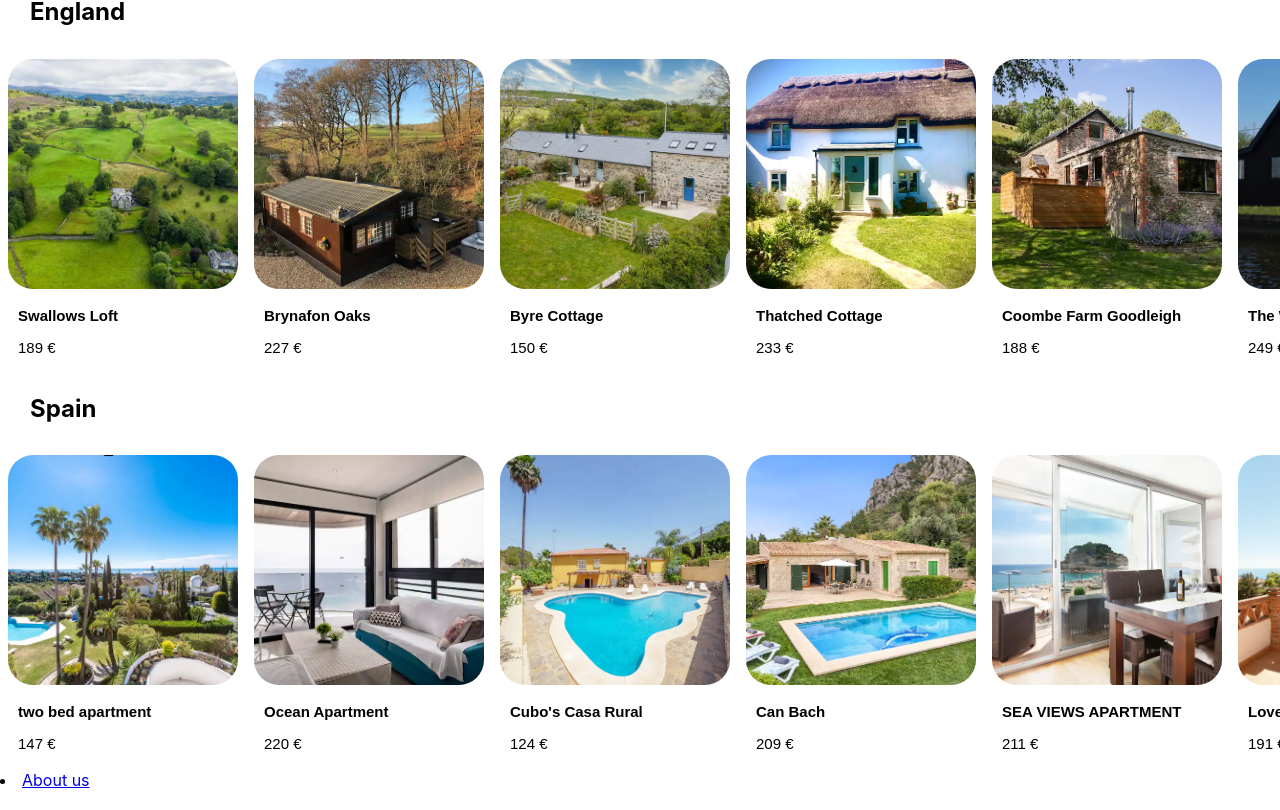
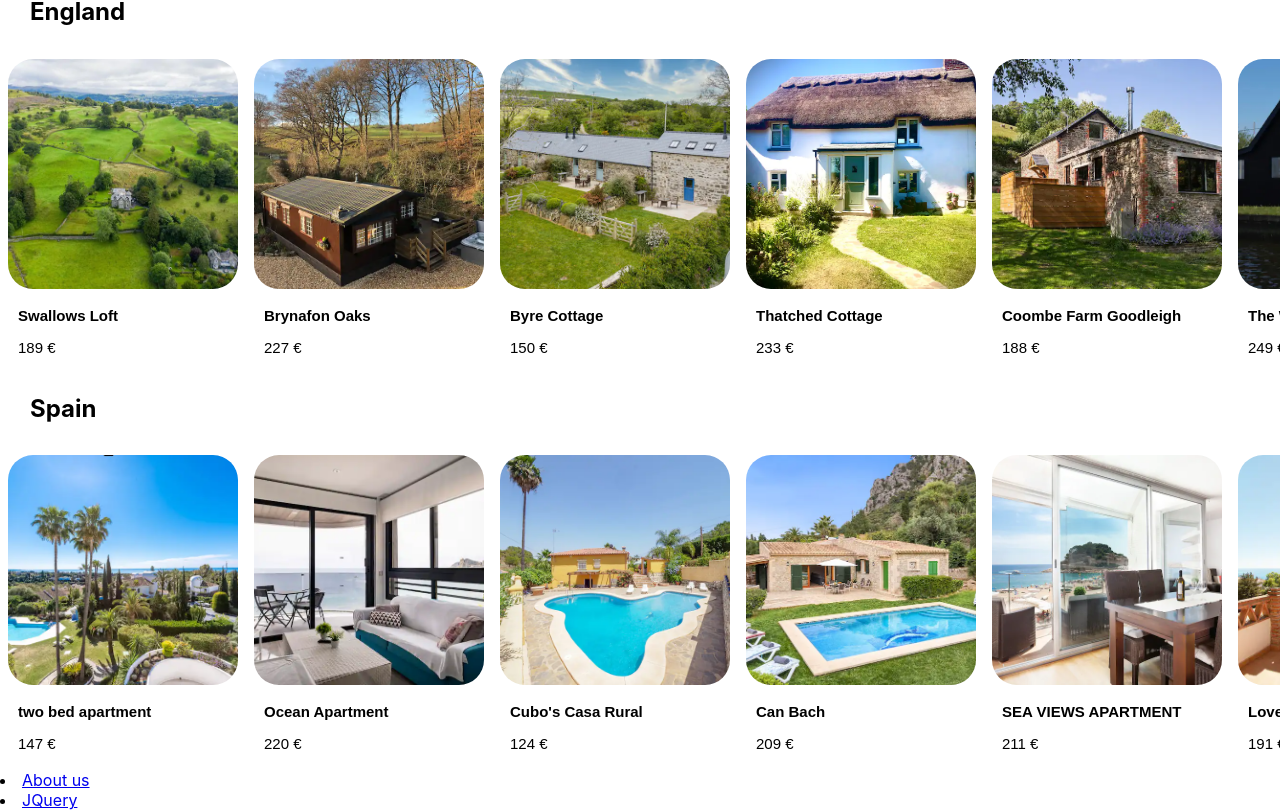
Before and after one commit to JulianDiener/webtech, a React (Create React App) app: page / in a window 1280 px wide. Shown: the part 482-1292 px from the top of the page. Built offline with nearby package versions, Linux system fonts and the light colour scheme.

Commit message:
CHG: added Jquery Site to Routes and linked it

```diff
--- a/src/webpages/aboutus.js
+++ b/src/webpages/aboutus.js
@@ -195,6 +195,7 @@ const Aboutus = () => {
                     </button></div>
             </div>
             <li><Link to="/">Home</Link></li>
+            <li><Link to="/jquery">JQuery</Link></li>
         </div>
     );
 };
--- a/src/webpages/home.jsx
+++ b/src/webpages/home.jsx
@@ -21,6 +21,7 @@ const Home = () => {
             <h2>Spain</h2>
             <PictureSlider list={picturesSpain} />
             <li><Link to="/aboutus">About us</Link></li>
+            <li><Link to="/jquery">JQuery</Link></li>
         </div>
     );
 };
--- a/src/webpages/index.js
+++ b/src/webpages/index.js
@@ -6,12 +6,14 @@ import {
 } from "react-router-dom";
 import Home from './home';
 import Aboutus from './aboutus';
+import Jquery from "./jquery";
 const Webpages = () => {
     return(
         <Router>
             <Routes>
             <Route exact path="/" element = {<Home />} />
             <Route path = "/aboutus" element = {<Aboutus />} />
+                <Route path = "/jquery" element = {<Jquery />} />
             </Routes>
         </Router>
     );
```
